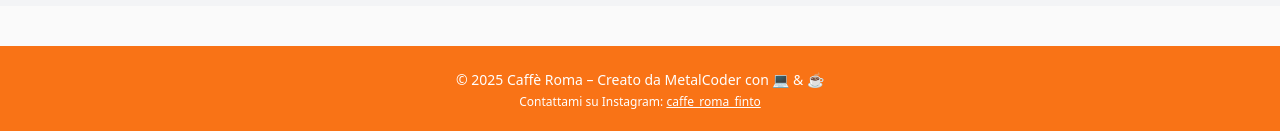
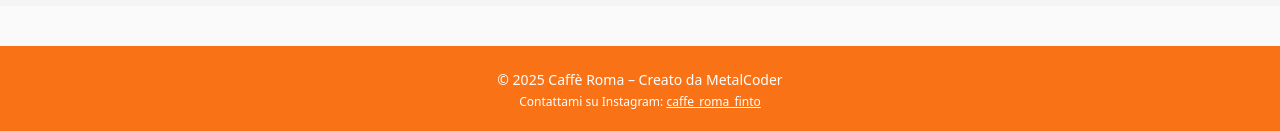
Before and after one commit to JavaMetalCoder/CaffeRoma, a plain HTML site: page index.html in a window 1280 px wide. Shown: the part 1844-1975 px from the top of the page. Drawn offline with nearby package versions, Linux system fonts and the light colour scheme.

Commit message:
Update index.html

```diff
--- a/index.html
+++ b/index.html
@@ -75,7 +75,7 @@
 
     <!-- CONTATTI / FOOTER -->
     <footer id="contatti" class="bg-orange-500 text-white text-center py-6 mt-10">
-      <p class="text-sm mb-1">&copy; 2025 Caffè Roma – Creato da MetalCoder con 💻 & ☕</p>
+      <p class="text-sm mb-1">&copy; 2025 Caffè Roma – Creato da MetalCoder</p>
       <p class="text-xs">Contattami su Instagram: <a href="#" class="underline">caffe_roma_finto</a></p>
     </footer>
 
```
